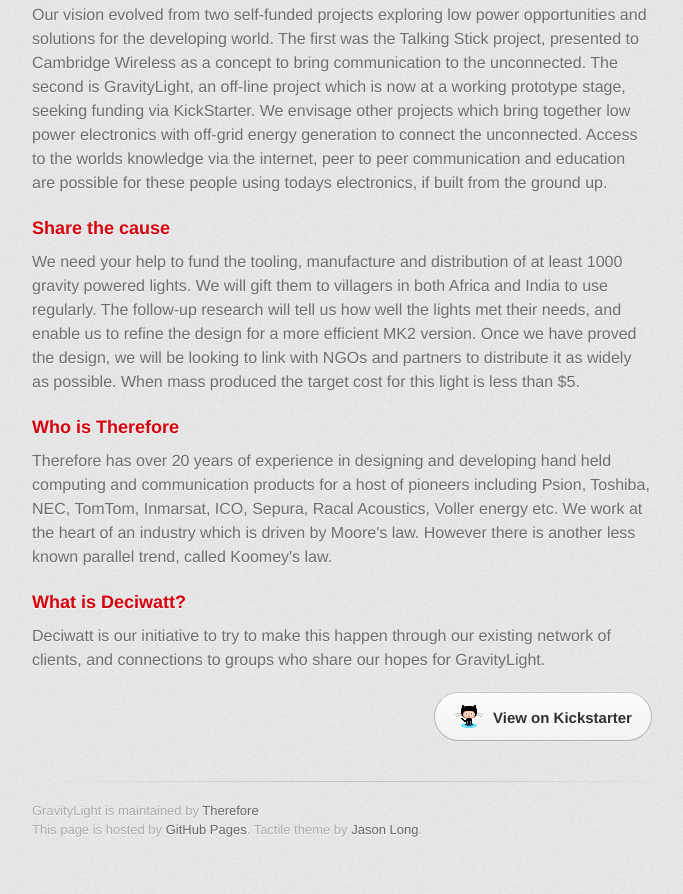
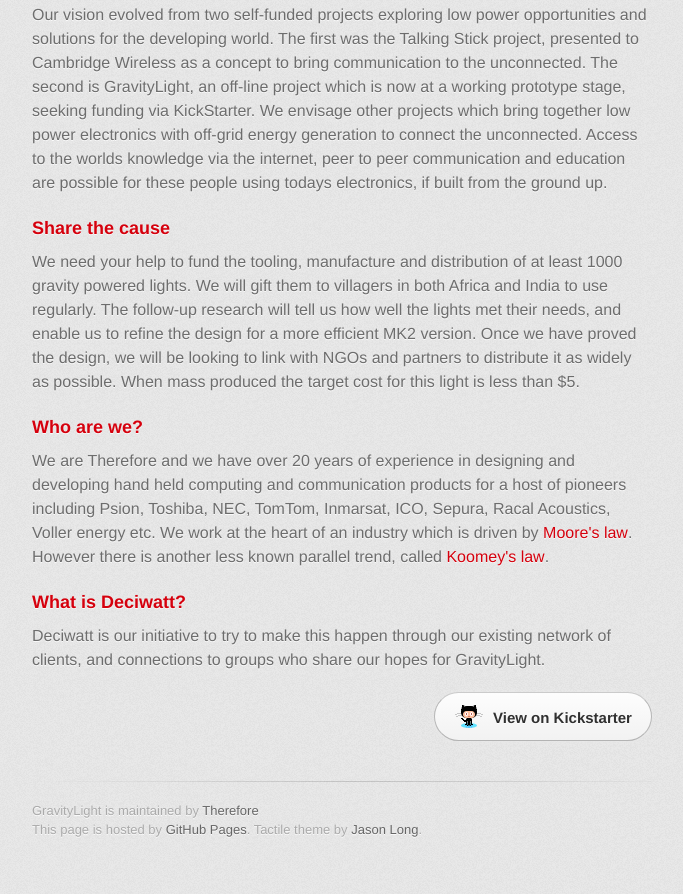
Before and after one commit to ThereforeDesign/dcwtt, a plain HTML site: page index.html in a window 1280 px wide. Shown: the part 799-1693 px from the top of the page, without its empty margins (298-981 px from the left). Drawn offline with nearby package versions, Linux system fonts and the light colour scheme.

Commit message:
who are we?

```diff
--- a/index.html
+++ b/index.html
@@ -43,9 +43,10 @@
 
             <p>We need your help to fund the tooling, manufacture and distribution of at least 1000 gravity powered lights. We will gift them to villagers in both Africa and India to use regularly. The follow-up research will tell us how well the lights met their needs, and enable us to refine the design for a more efficient MK2 version. Once we have proved the design, we will be looking to link with NGOs and partners to distribute it as widely as possible. When mass produced the target cost for this light is less than $5.</p>
 
-            <h3>Who is Therefore</h3>
+            <h3>Who are we?</h3>
 
-            <p>Therefore has over 20 years of experience in designing and developing hand held computing and communication products for a host of pioneers including Psion, Toshiba, NEC, TomTom, Inmarsat, ICO, Sepura, Racal Acoustics, Voller energy etc. We work at the heart of an industry which is driven by Moore's law. However there is another less known parallel trend, called Koomey's law.</p>
+            <p>We are Therefore and we have over 20 years of experience in designing and developing hand held computing and communication products for a host of pioneers including Psion, Toshiba, NEC, TomTom, Inmarsat, ICO, Sepura, Racal Acoustics, Voller energy etc. We work at the heart of an industry which is driven by <a href="http://en.wikipedia.org/wiki/Moore%27s_law">Moore's law</a>. However there is another less known parallel trend, called <a href="http://en.wikipedia.org/wiki/Koomey%27s_law">Koomey's law</a>.</p>
+
             <h3>What is Deciwatt?</h3>
 
             <p>Deciwatt is our initiative to try to make this happen through our existing network of clients, and connections to groups who share our hopes for GravityLight.</p>
```
